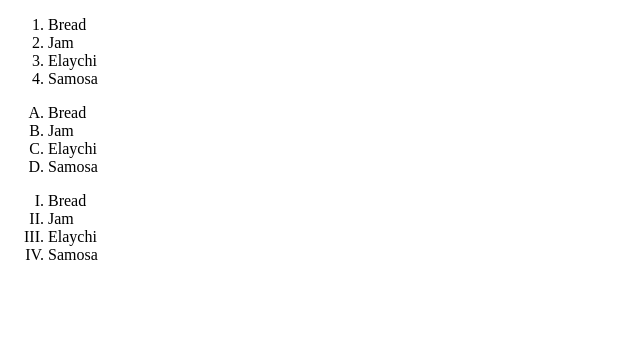
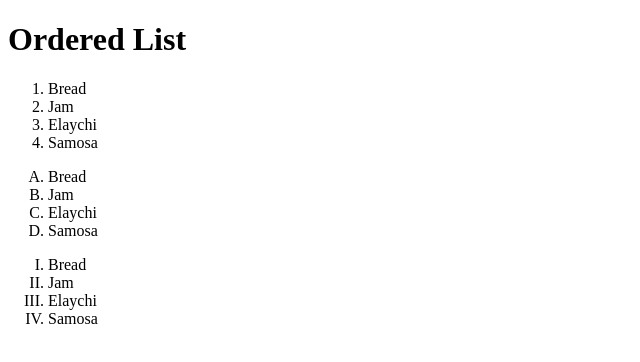
Before and after one commit to Krishnamurari7/Html, a plain HTML site: page olderedlist.html in a window 1280 px wide. Shown: the whole page, without its empty margins (0-640 px from the left). Drawn offline with Linux system fonts and the light colour scheme.

Commit message:
Update olderedlist.html

```diff
--- a/olderedlist.html
+++ b/olderedlist.html
@@ -6,7 +6,9 @@
     <title>Olderd List</title>
 </head>
 <body>
+   <h1>Ordered List</h1>
     <ol>
+        <!-- default type 1,2,3 -->
         <li>Bread</li>
         <li>Jam</li>
         <li>Elaychi</li>
```
